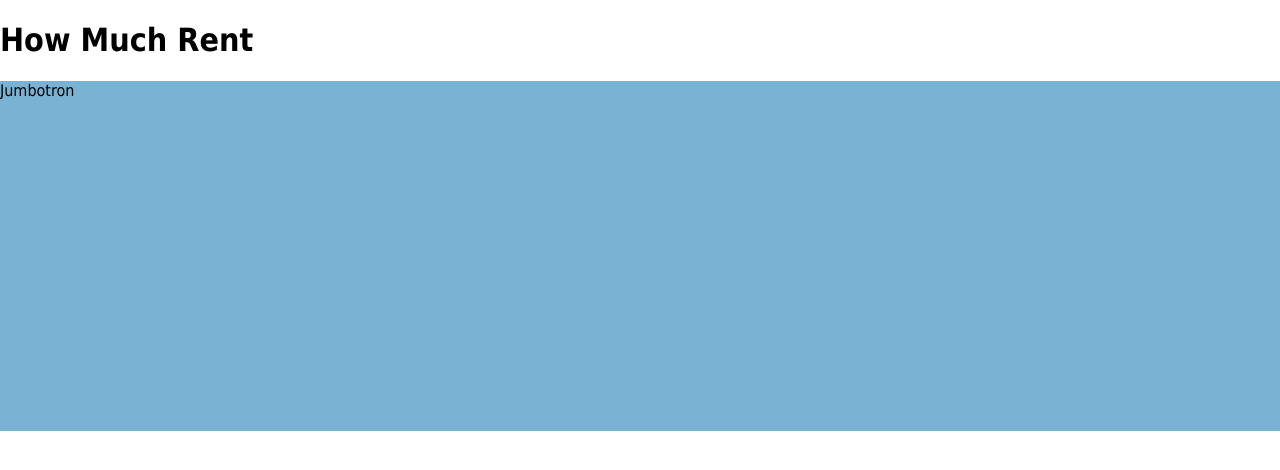
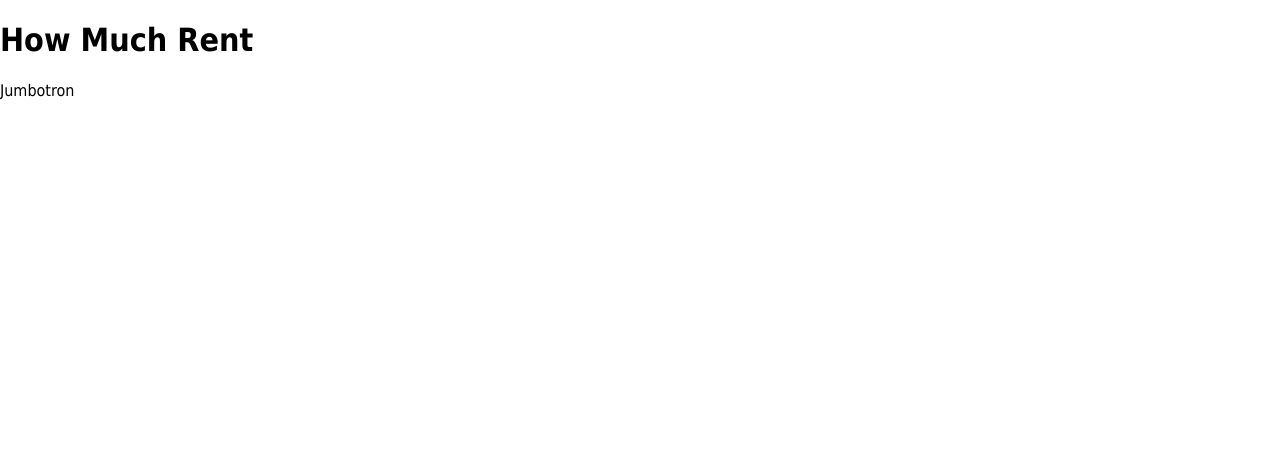
Before and after one commit to louiswilbrink/how-much-rent-io, a website: page web/start.html in a window 1280 px wide. Drawn offline with nearby package versions, Linux system fonts and the light colour scheme; some packages are replaced by stand-ins of ours; files that its build step writes are made by us from their sources.

Commit message:
feat(jumbotron): jumbotron component removed.
jumbotron component had minimal template and no logic.  Making it it's own controller wasn't really
necessary.

The markup will live on home.page.html.

feb14-2017-2

```diff
--- a/web/components/jumbotron/jumbotron.component.js
+++ /dev/null
@@ -1,10 +0,0 @@
-'use strict'
-
-function JumbotronController () {
-  console.log('JumbotronController');
-}
-
-angular.module('howmuchrentio').component('jumbotron', {
-  templateUrl: 'components/jumbotron/jumbotron.html',
-  controller: JumbotronController
-});
--- a/web/components/jumbotron/jumbotron.html
+++ /dev/null
@@ -1 +0,0 @@
-<div>Jumbotron</div>
--- a/web/components/jumbotron/jumbotron.scss
+++ /dev/null
@@ -1,5 +0,0 @@
-jumbotron > div {
-  height: 350px;
-  width: 100%;
-  background-color: #7AB2D4;
-}
--- a/web/pages/home.page.html
+++ b/web/pages/home.page.html
@@ -1 +1,2 @@
-<jumbotron></jumbotron>
+<h1>How Much Rent</h1>
+<div class="jumbotron">Jumbotron</div>
--- a/web/start.html
+++ b/web/start.html
@@ -10,10 +10,8 @@
       font-family: Tahoma, Verdana, Arial, sans-serif;
     }
   </style>
-  <link rel="stylesheet" href="components/jumbotron/jumbotron.css">
 </head>
 <body ng-app="howmuchrentio">
-  <h1>How Much Rent</h1>
   <ui-view></ui-view>
   <!-- Libraries -->
   <script src="lib/angular/angular.js"></script>
@@ -23,6 +21,5 @@
   <script src="app.js"></script>
 
   <!-- Components -->
-  <script src="components/jumbotron/jumbotron.component.js"></script>
 </body>
 </html>
```
